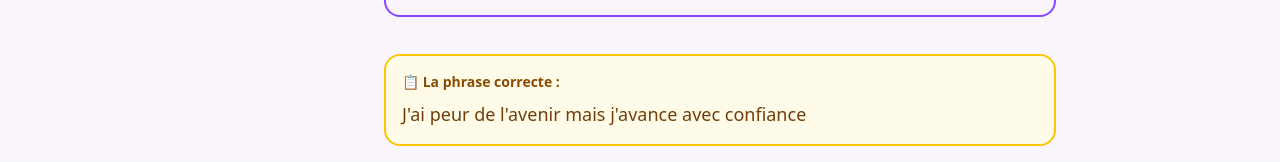
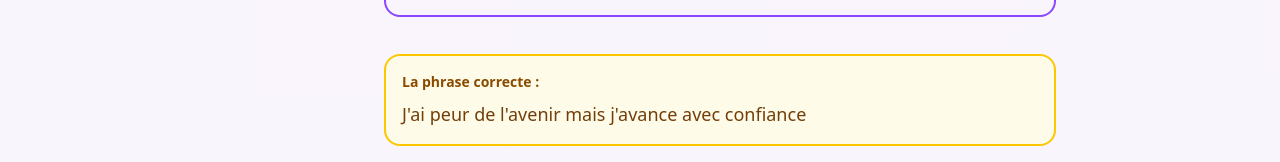
Before and after one commit to SOREA-sea/SOREA, a Next.js app: page /mot-a-moi/je-laisse-parler-ma-plume in a window 1280 px wide. Both pictures are taken after a click on the button "Voir la réponse". Shown: the part 513-675 px from the top of the page. Built offline with nearby package versions, Linux system fonts and the light colour scheme; no server answers; some icons are missing; a web font is replaced by a local one.

Commit message:
Update page.tsx

```diff
--- a/src/app/mot-a-moi/je-laisse-parler-ma-plume/page.tsx
+++ b/src/app/mot-a-moi/je-laisse-parler-ma-plume/page.tsx
@@ -112,20 +112,20 @@ export default function JeLaisseParleMaPlume() {
 
                             {showReveal && (
                                 <div className="w-full bg-yellow-50 border-2 border-yellow-400 rounded-2xl p-4">
-                                    <p className="text-sm font-semibold text-yellow-800 mb-2">📋 La phrase correcte :</p>
+                                    <p className="text-sm font-semibold text-yellow-800 mb-2"> La phrase correcte :</p>
                                     <p className="text-lg text-yellow-900">{currentSentence}</p>
                                 </div>
                             )}
 
                             {feedback === 'correct' && (
                                 <div className="w-full bg-green-50 border-2 border-green-400 rounded-2xl p-4 text-center">
-                                    <p className="text-lg font-bold text-green-700">✅ Bravo ! C'est correct !</p>
+                                    <p className="text-lg font-bold text-green-700">✅Bravo ! C'est correct !</p>
                                 </div>
                             )}
 
                             {feedback === 'incorrect' && !showReveal && (
                                 <div className="w-full bg-red-50 border-2 border-red-400 rounded-2xl p-4 text-center">
-                                    <p className="text-lg font-bold text-red-700">❌ Ce n'est pas tout à fait ça...</p>
+                                    <p className="text-lg font-bold text-red-700"> Ce n'est pas tout à fait ça...</p>
                                 </div>
                             )}
 
@@ -163,9 +163,9 @@ export default function JeLaisseParleMaPlume() {
                         </>
                     ) : (
                         <div className="flex flex-col items-center gap-6 text-center">
-                            <div className="text-6xl">🎉</div>
+                            <div className="text-6xl"></div>
                             <h2 className="text-3xl font-bold text-[#8B47FF]">Bravo !</h2>
-                            <p className="text-xl text-gray-700">Vous avez complété tous les défis ! 🌟</p>
+                            <p className="text-xl text-gray-700">Vous avez complété tous les défis ! </p>
                             <p className="text-gray-600">Vous avez réécrire {completedCount} phrases avec succès.</p>
 
                             <Link href="/mot-a-moi">
```
